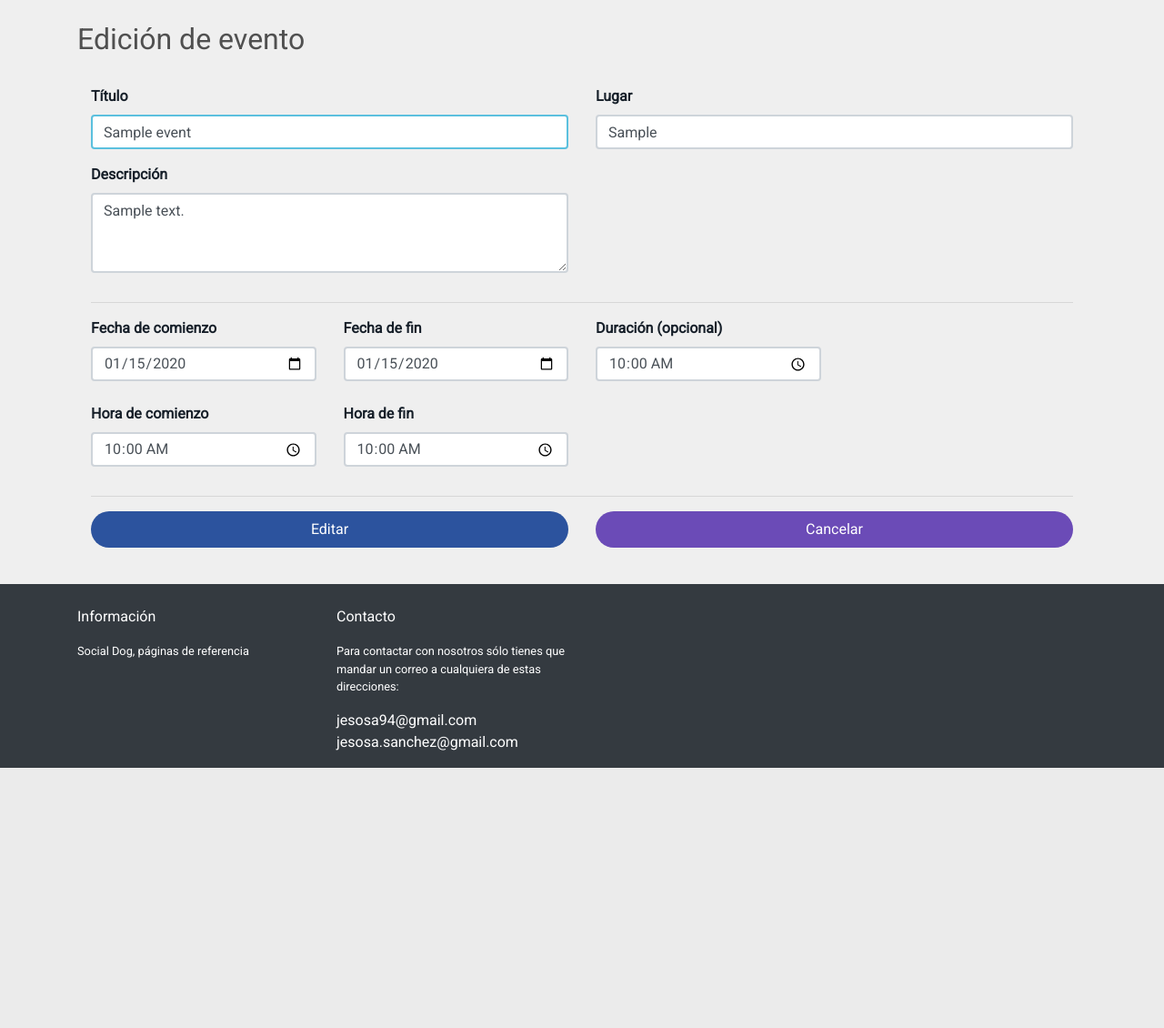
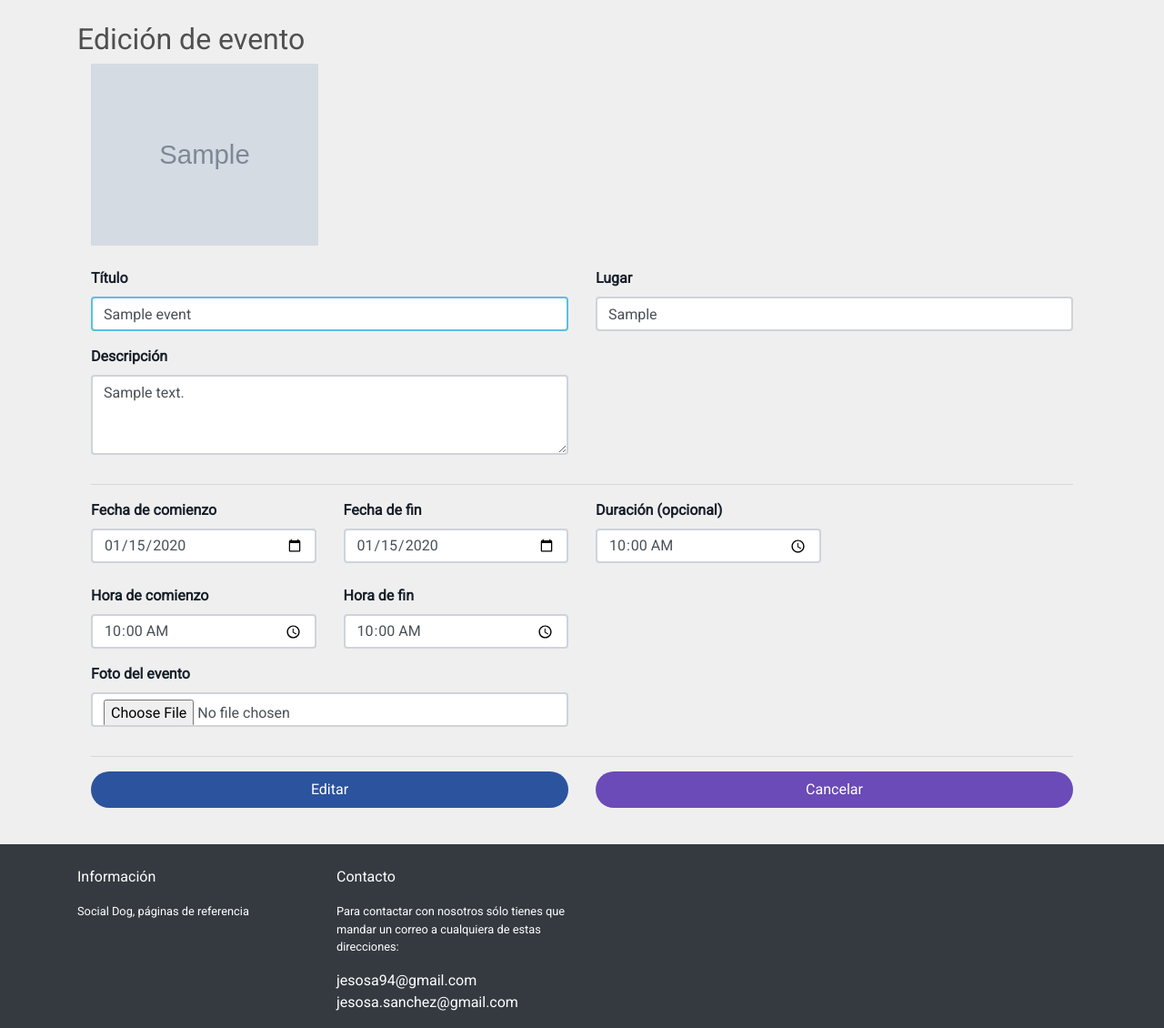
Before and after one commit to jessossan/TFG, a Django app: page /events/edit/1 in a window 1280 px wide. Shown: the part 66-1196 px from the top of the page at 91% size. Before the commit the page ends 910 px from the top, so only its background shows below. Run offline with Django 3.2, Linux system fonts and the light colour scheme; a user stored in the database is signed in; tables that the repository leaves empty hold one stand-in row (values such as "Sample post"); grey boxes marked "Sample" are stand-in pictures; some libraries are stand-ins or nearby versions.

Commit message:
añadido el atributo foto a evento #53

```diff
--- a/socialDog/events/forms.py
+++ b/socialDog/events/forms.py
@@ -19,6 +19,7 @@ class CreateBreederEventForm(forms.Form):
     finishTime = forms.TimeField(label='Hora de fin')
 
     length = forms.TimeField(required=False, label='Duración')
+    photo = forms.ImageField(required=False, label='Foto del evento')
 
     # Validaciones propias
     def clean(self):
@@ -61,7 +62,7 @@ class EditEventForm(forms.Form):
     finishTime = forms.TimeField(label='Hora de fin')
 
     length = forms.TimeField(required=False, label='Duración')
-
+    photo = forms.ImageField(required=False, label='Foto del evento')
     # Validaciones propias
     def clean(self):
         # Si no se han capturado otros errores, hace las validaciones por orden
@@ -105,6 +106,7 @@ class CreateAssociationEventForm(forms.Form):
     finishTime = forms.TimeField(label='Hora de fin')
 
     length = forms.TimeField(required=False, label='Duración')
+    photo = forms.ImageField(required=False, label='Foto del evento')
 
     # Validaciones propias
     def clean(self):
--- a/socialDog/events/models.py
+++ b/socialDog/events/models.py
@@ -18,6 +18,7 @@ class Event(models.Model):
     finishDate = models.DateField()
     finishTime = models.TimeField(default=datetime.time(00, 00))
     length = models.TimeField(null=True, blank=True)
+    photo = models.ImageField(null=True, blank=True, help_text='No requerido')
 
     # Relación con criador
     breeder = models.ForeignKey('actors.Breeder', on_delete=models.CASCADE, null=True, blank=True)
--- a/socialDog/events/templates/edit_event.html
+++ b/socialDog/events/templates/edit_event.html
@@ -13,9 +13,15 @@
         <div class="container-fluid">
             <div class="col-md-12">
 
+
                 <!-- FORMULARIO -->
                 <form id="registro" enctype="multipart/form-data" method="post" action="" class="form" role="form">
                     {% csrf_token %}
+                    <!-- Si tiene foto la muestra -->
+                        {% if event.photo %}
+                            <img src="{{ event.photo.url }}" alt="Event photo" width="250px" height="200px">
+                        {% endif %}
+                    <br/>
 
                     <!-- Criador -->
                     <br/>
@@ -56,6 +62,12 @@
                         <div class="col-xs-3 col-md-3 form-group">
                             <label for="length" class="control-label">Duración (opcional)</label>
                             <input class="form-control" id="length" name="length" type="time" value="{{ length|time:'H:i' }}"/>
+                        </div>
+
+                        <div class="col-xs-6 col-md-6 form-group">
+                                <label for="photo" class="control-label">Foto del evento  </label>
+                                <input class="form-control" name="photo" id="photo" type="file"
+                                       placeholder="Foto del evento"/>
                         </div>
                     </div>
             {% else %}
--- a/socialDog/events/views.py
+++ b/socialDog/events/views.py
@@ -35,12 +35,13 @@ def create_breeder_event(request):
             finishDate = form.cleaned_data["finishDate"]
             finishTime = form.cleaned_data["finishTime"]
             length = form.cleaned_data["length"]
+            photo = form.cleaned_data["photo"]
 
             # Asigna imagen por defecto si no añade imagen
 
             event = Event.objects.create(title=title, description=description, place=place, startDate=startDate,
                                          startTime=startTime, finishDate=finishDate, finishTime=finishTime,
-                                         length=length, breeder=breeder)
+                                         length=length,photo=photo, breeder=breeder)
 
             event.save()
 
@@ -86,12 +87,13 @@ def create_association_event(request):
             finishDate = form.cleaned_data["finishDate"]
             finishTime = form.cleaned_data["finishTime"]
             length = form.cleaned_data["length"]
+            photo = form.cleaned_data["photo"]
 
             # Asigna imagen por defecto si no añade imagen
 
             event = Event.objects.create(title=title, description=description, place=place, startDate=startDate,
                                          startTime=startTime, finishDate=finishDate, finishTime=finishTime,
-                                         length=length, association=association)
+                                         length=length, photo=photo, association=association)
 
             event.save()
 
@@ -327,6 +329,7 @@ def edit_event(request, pk):
             finishDate = form.cleaned_data["finishDate"]
             finishTime = form.cleaned_data["finishTime"]
             length = form.cleaned_data["length"]
+            photo = form.cleaned_data["photo"]
 
             event.title = title
             event.place = place
@@ -336,6 +339,8 @@ def edit_event(request, pk):
             event.finishDate = finishDate
             event.finishTime = finishTime
             event.length = length
+            if photo != None:
+                event.photo = photo
 
             event.save()
 
@@ -346,7 +351,7 @@ def edit_event(request, pk):
         # Datos del modelo (vista)
         dataForm = {'title': event.title, 'place': event.place, 'description': event.description,
                     'startDate': event.startDate, 'startTime': event.startTime,
-                    'finishDate': event.finishDate, 'finishTime': event.finishTime, 'length': event.length, }
+                    'finishDate': event.finishDate, 'finishTime': event.finishTime, 'length': event.length, 'photo': event.photo}
         form = EditEventForm(dataForm)
 
     # Comprobación de que se pueda editar
@@ -365,6 +370,7 @@ def edit_event(request, pk):
         'finishTime': event.finishTime,
         'length': event.length,
         'canEdit': canEdit,
+        'event': event,
     }
 
     return render(request, 'edit_event.html', data)
```
Also changed, not shown: socialDog/events/migrations/0005_event_photo.py (added), 1 other file.
